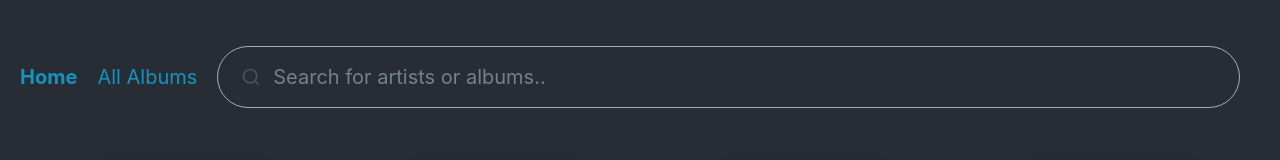
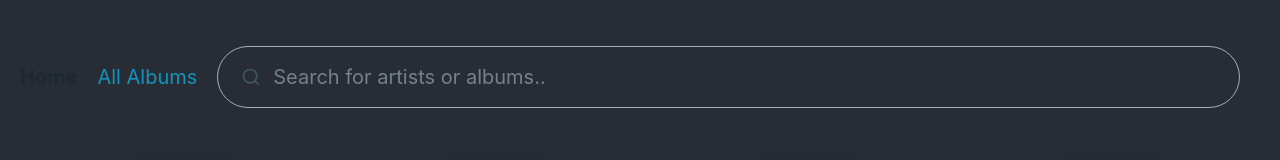
Before and after one commit to lavinialoredana/anatomic, a React (Create React App) app: page / in a window 1280 px wide. Shown: the top 160 px of the page. Built offline with nearby package versions, Linux system fonts and the light colour scheme.

Commit message:
Refactor Header bar

```diff
--- a/src/components/HeaderBar/HeaderBar.css
+++ b/src/components/HeaderBar/HeaderBar.css
@@ -20,3 +20,7 @@
       .Top-navigation-container > input {
         flex: 2
       }
+
+      .Top-navigation-highlight-link {
+        font-weight: bold ;
+      }
--- a/src/components/HeaderBar/index.jsx
+++ b/src/components/HeaderBar/index.jsx
@@ -1,19 +1,38 @@
 import "./HeaderBar.css";
 import SearchBar from "../SearchBar";
-import { Link } from "react-router-dom";
+import { Link, useLocation } from "react-router-dom";
+import { homeSrc, albumsSrc } from "../../routes/AppRouter";
 
-const HeaderBar = ({ homeSrc, home, albumsSrc, allAlbums, showSearchBar }) => {
+const HeaderBar = ({ showSearchBar }) => {
+    const location = useLocation().pathname;
+
     return (
         <div className="Top-navigation-container">
             <nav className="Top-navigation">
                 <ul>
                     <li>
-                        <Link to={homeSrc}>
-                            <strong>{home}</strong>
+                        <Link
+                            to={homeSrc}
+                            className={
+                                location === homeSrc
+                                    ? "Top-navigation-highlight-link contrast"
+                                    : null
+                            }
+                        >
+                            Home
                         </Link>
                     </li>
                     <li>
-                        <Link to={albumsSrc}>{allAlbums}</Link>
+                        <Link
+                            to={albumsSrc}
+                            className={
+                                location === albumsSrc
+                                    ? "Top-navigation-highlight-link contrast"
+                                    : null
+                            }
+                        >
+                            All Albums
+                        </Link>
                     </li>
                 </ul>
             </nav>
--- a/src/pages/Albums/index.jsx
+++ b/src/pages/Albums/index.jsx
@@ -8,12 +8,7 @@ const Albums = () => {
 
     return (
         <div>
-            <HeaderBar
-                homeSrc={"/"}
-                home={"Home"}
-                albumsSrc={"/all-albums"}
-                allAlbums={"All Albums"}
-            />
+            <HeaderBar showSearchBar={false} />
             <Results resultsData={allAlbums} />
         </div>
     );
--- a/src/pages/Search/index.jsx
+++ b/src/pages/Search/index.jsx
@@ -7,13 +7,7 @@ function Search() {
     return (
         <div className="Search">
             <header className="Search-header">
-                <HeaderBar
-                    homeSrc={"/"}
-                    home={"Home"}
-                    albumsSrc={"/all-albums"}
-                    allAlbums={"All Albums"}
-                    showSearchBar={true}
-                />
+                <HeaderBar showSearchBar={true} />
             </header>
 
             <main>
--- a/src/routes/AppRouter.js
+++ b/src/routes/AppRouter.js
@@ -3,15 +3,18 @@ import Search from "../pages/Search";
 import Albums from "../pages/Albums";
 import ErrorPage from "../pages/Error";
 
+export const homeSrc = "/";
+export const albumsSrc = "/all-albums";
+
 export const routesConfig = [
     {
-        path: "/",
+        path: homeSrc,
         element: <Search />,
         errorElement: <ErrorPage />,
     },
 
     {
-        path: "/all-albums",
+        path: albumsSrc,
         element: <Albums />,
         errorElement: <ErrorPage />,
     },
```
